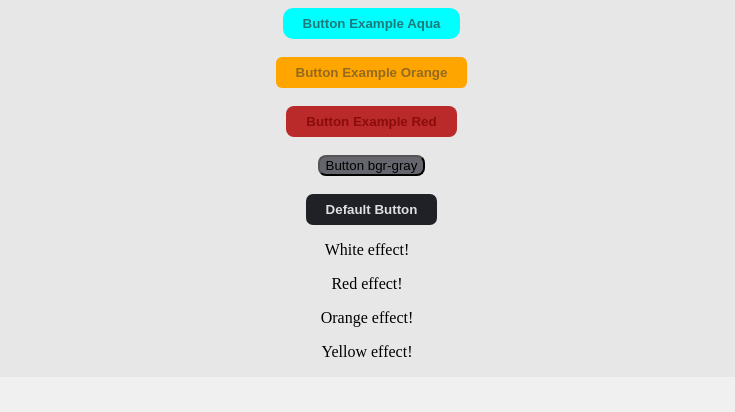
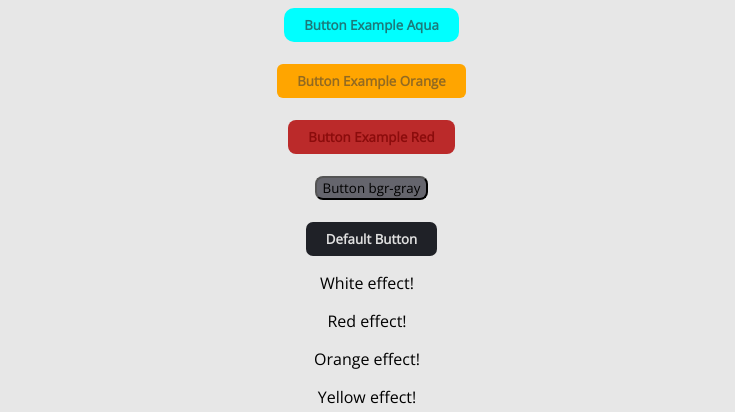
Before and after one commit to 2qke/WaweCss, a website: page index.html in a window 1280 px wide. Shown: the top 412 px of the page, without its empty margins (273-1008 px from the left). Drawn offline with nearby package versions, Linux system fonts and the light colour scheme.

Commit message:
Update wawe.css

```diff
--- a/wawe.css
+++ b/wawe.css
@@ -1,3 +1,9 @@
+@import url('https://fonts.googleapis.com/css2?family=Open+Sans:wght@300&display=swap');
+
+* {
+    font-family: 'Open Sans', sans-serif;
+}
+
 .default-button {
     padding: 8px;
     padding-left: 20px;
```
